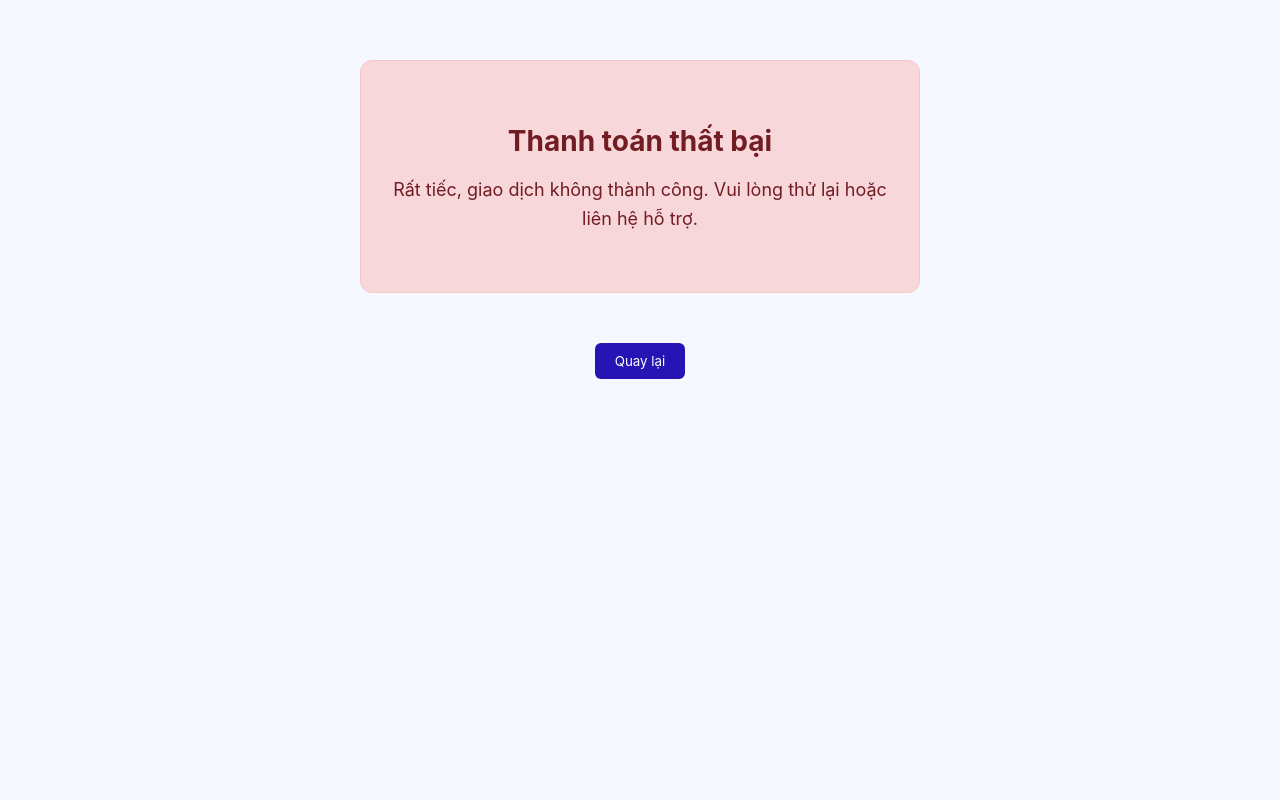
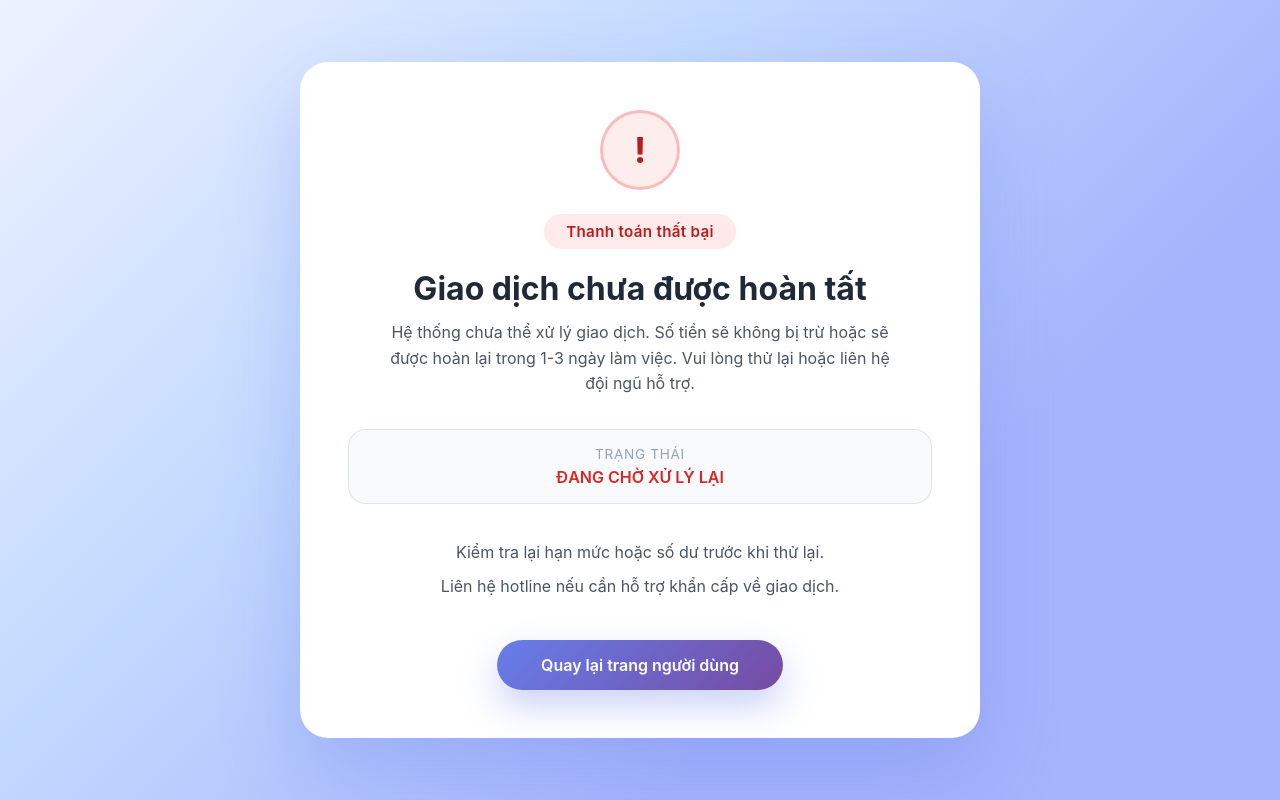
Before and after one commit to minhnguyen-vnu/car-rental-frontend, an Angular app: page /payment-fail in a window 1280 px wide. Built offline with nearby package versions, Linux system fonts and the light colour scheme.

Commit message:
payment css html

```diff
--- a/src/app/features/payment/result.component.css
+++ b/src/app/features/payment/result.component.css
@@ -1,41 +1,154 @@
-.payment-result-container {
-  max-width: 600px;
-  margin: 40px auto;
-  padding: 20px;
-  text-align: center;
+.payment-result {
+  min-height: 100vh;
+  padding: 3rem 1.5rem;
+  background: linear-gradient(135deg, #eef2ff 0%, #c3dafe 35%, #a5b4fc 70%);
+  display: flex;
+  align-items: center;
+  justify-content: center;
 }
 
-.back-btn {
-  margin-top: 50px;
-  padding: 10px 20px;
-    color: #fff;
-  background: #2714b4;
-  border: none;
-  border-radius: 6px;
-  cursor: pointer;
+.result-card {
+  width: 100%;
+  max-width: 680px;
+  padding: 3rem;
+  border-radius: 28px;
+  background: #ffffff;
+  text-align: center;
+  box-shadow: 0 35px 80px rgba(102, 126, 234, 0.3);
 }
 
-.result-message {
-  padding: 40px 20px;
-  border-radius: 12px;
-  h2 {
-    margin-bottom: 16px;
-    font-size: 28px;
+.status-icon {
+  width: 80px;
+  height: 80px;
+  border-radius: 50%;
+  display: flex;
+  align-items: center;
+  justify-content: center;
+  margin: 0 auto 1.5rem;
+  font-size: 2.25rem;
+  font-weight: 700;
+  border: 3px solid transparent;
 }
-  p {
-    font-size: 18px;
+
+.status-icon--success {
+  color: #16a34a;
+  border-color: rgba(34, 197, 94, 0.4);
+  background: rgba(187, 247, 208, 0.6);
+}
+
+.status-icon--failure {
+  color: #b91c1c;
+  border-color: rgba(248, 113, 113, 0.4);
+  background: rgba(254, 226, 226, 0.6);
+}
+
+.status-badge {
+  display: inline-flex;
+  align-items: center;
+  gap: 0.5rem;
+  padding: 0.5rem 1.4rem;
+  border-radius: 999px;
+  font-weight: 600;
+  letter-spacing: 0.02em;
+  font-size: 0.95rem;
+}
+
+.status-badge--success {
+  background: rgba(5, 150, 105, 0.12);
+  color: #047857;
+}
+
+.status-badge--failure {
+  background: rgba(248, 113, 113, 0.15);
+  color: #b91c1c;
+}
+
+h1 {
+  margin: 1.25rem 0 0.75rem;
+  font-size: 2rem;
+  color: #1f2937;
+}
+
+.lead {
+  margin: 0 auto 2rem;
+  color: #4b5563;
+  line-height: 1.6;
+  max-width: 520px;
+}
+
+.result-highlights {
+  display: grid;
+  grid-template-columns: repeat(auto-fit, minmax(180px, 1fr));
+  gap: 1rem;
+  margin-bottom: 2rem;
+}
+
+.highlight {
+  padding: 1rem 1.25rem;
+  border-radius: 18px;
+  background: #f8fafc;
+  border: 1px solid rgba(209, 213, 219, 0.6);
+}
+
+.highlight-label {
+  margin: 0;
+  font-size: 0.85rem;
+  letter-spacing: 0.05em;
+  text-transform: uppercase;
+  color: #94a3b8;
+}
+
+.highlight-value {
+  margin: 0.35rem 0 0;
+  font-weight: 600;
+  color: #1f2937;
+}
+
+.text-success {
+  color: #16a34a;
+}
+
+.text-failure {
+  color: #dc2626;
+}
+
+.tips {
+  list-style: none;
+  padding: 0;
+  margin: 0 0 2.25rem;
+  color: #4b5563;
   line-height: 1.6;
 }
+
+.tips li {
+  padding: 0.25rem 0;
 }
 
-.success {
-  background: #d4edda;
-  border: 1px solid #c3e6cb;
-  color: #155724;
+.actions {
+  display: flex;
+  justify-content: center;
 }
 
-.failure {
-  background: #f8d7da;
-  border: 1px solid #f5c6cb;
-  color: #721c24;
+.primary-action {
+  border: none;
+  border-radius: 999px;
+  padding: 0.95rem 2.75rem;
+  font-size: 1rem;
+  font-weight: 600;
+  color: #fff;
+  background: linear-gradient(135deg, #667eea 0%, #764ba2 100%);
+  box-shadow: 0 16px 35px rgba(102, 126, 234, 0.35);
+  cursor: pointer;
+  transition: transform 0.2s ease, box-shadow 0.2s ease;
 }
+
+.primary-action:hover {
+  transform: translateY(-2px);
+  box-shadow: 0 24px 40px rgba(118, 75, 162, 0.35);
+}
+
+@media (max-width: 600px) {
+  .result-card {
+    padding: 2.25rem 1.75rem;
+  }
+}
--- a/src/app/features/payment/result.component.html
+++ b/src/app/features/payment/result.component.html
@@ -1,20 +1,45 @@
-<div class="payment-result-container">
-  <!-- Nút quay lại -->
+<div class="payment-result">
+  <div class="result-card">
+    <div
+      class="status-icon"
+      [ngClass]="{ 'status-icon--success': isSuccess, 'status-icon--failure': !isSuccess }">
+      <span *ngIf="isSuccess">✓</span>
+      <span *ngIf="!isSuccess">!</span>
+    </div>
 
+    <div
+      class="status-badge"
+      [ngClass]="{ 'status-badge--success': isSuccess, 'status-badge--failure': !isSuccess }">
+      {{ isSuccess ? 'Thanh toán thành công' : 'Thanh toán thất bại' }}
+    </div>
 
-  <!-- Thông báo kết quả -->
-  <div class="result-message" [ngClass]="{'success': isSuccess, 'failure': !isSuccess}">
-    <h2 *ngIf="isSuccess">Thanh toán thành công!</h2>
-    <h2 *ngIf="!isSuccess">Thanh toán thất bại</h2>
+    <h1>{{ isSuccess ? 'Cảm ơn bạn đã tin tưởng dịch vụ!' : 'Giao dịch chưa được hoàn tất' }}</h1>
 
-    <p *ngIf="isSuccess">
-      Cảm ơn bạn đã thực hiện giao dịch. Đơn hàng đã được xử lý thành công.
+    <p class="lead" *ngIf="!isSuccess">
+      Hệ thống chưa thể xử lý giao dịch. Số tiền sẽ không bị trừ hoặc sẽ được hoàn lại trong 1-3
+      ngày làm việc. Vui lòng thử lại hoặc liên hệ đội ngũ hỗ trợ.
     </p>
-    <p *ngIf="!isSuccess">
-      Rất tiếc, giao dịch không thành công. Vui lòng thử lại hoặc liên hệ hỗ trợ.
-    </p>
+
+    <div class="result-highlights">
+      <div class="highlight">
+        <p class="highlight-label">Trạng thái</p>
+        <p
+          class="highlight-value"
+          [ngClass]="{ 'text-success': isSuccess, 'text-failure': !isSuccess }">
+          {{ isSuccess ? 'ĐÃ GHI NHẬN THANH TOÁN' : 'ĐANG CHỜ XỬ LÝ LẠI' }}
+        </p>
+      </div>
+    </div>
+
+    <ul class="tips" *ngIf="!isSuccess">
+      <li>Kiểm tra lại hạn mức hoặc số dư trước khi thử lại.</li>
+      <li>Liên hệ hotline nếu cần hỗ trợ khẩn cấp về giao dịch.</li>
+    </ul>
+
+    <div class="actions">
+      <button class="primary-action" type="button" (click)="goBack()">
+        Quay lại trang người dùng
+      </button>
+    </div>
   </div>
-  <button class="back-btn" (click)="goBack()">
-    Quay lại
-  </button>
 </div>
```
Lines whose indentation alone changed are shown as unchanged.
